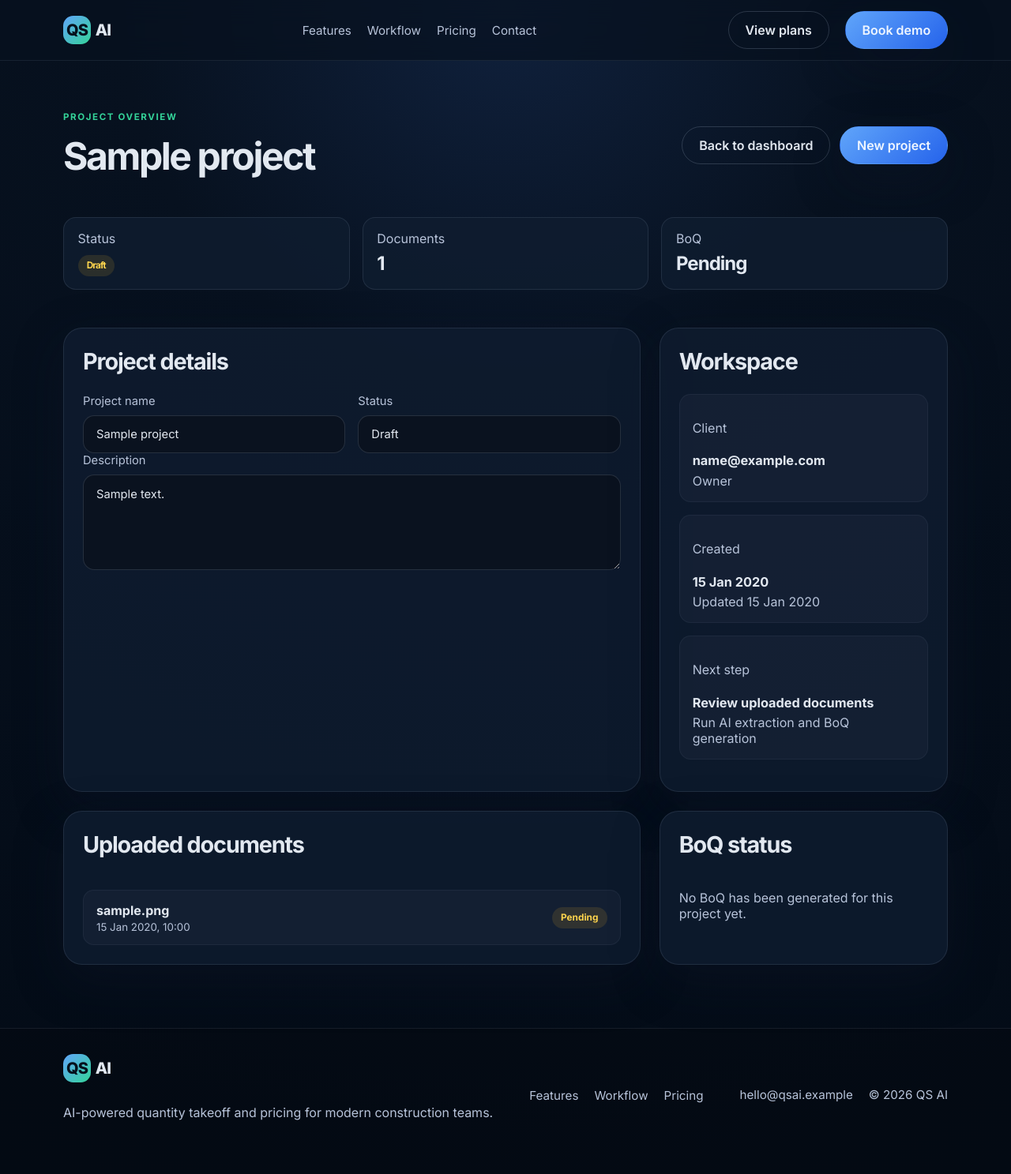
After one commit to Abiriyi/qs_ai_saas, a Django app: page /projects/00000000-0000-0000-0000-000000000001/ in a window 1280 px wide. The commit adds this page. Shown: the whole page at 79% size. Run offline with Django 4.2, Linux system fonts and the light colour scheme; a user stored in the database is signed in; tables that the repository leaves empty hold one stand-in row (values such as "Sample post"); data that the repository does not hold is empty; parts of the project's set-up code (start-up, migrations or seed data) failed here and were passed over.

Commit message:
Milestone complete: real project detail and status page

```diff
--- a/core/views.py
+++ b/core/views.py
@@ -2,7 +2,7 @@ from django.contrib import messages
 from django.contrib.auth import login
 from django.contrib.auth.decorators import login_required
 from django.http import JsonResponse
-from django.shortcuts import redirect, render
+from django.shortcuts import get_object_or_404, redirect, render
 
 from core.forms import OrganizationSignupForm, ProjectIntakeForm, UserLoginForm
 from projects.models import Project
@@ -150,3 +150,35 @@ def project_workflow(request):
             "form": form,
         },
     )
+
+
+@login_required(login_url="login")
+def project_detail(request, pk):
+    project = get_object_or_404(
+        Project.objects.filter(organization=request.user.organization),
+        pk=pk,
+    )
+
+    status_map = {
+        "draft": ("Draft", "warning"),
+        "processing": ("Processing", "info"),
+        "completed": ("Completed", "success"),
+        "archived": ("Archived", "info"),
+    }
+    status_label, status_class = status_map.get(project.status, ("Draft", "warning"))
+
+    documents = project.documents.select_related("project").order_by("-uploaded_at")
+    boq_summary = project.boqs.order_by("-updated_at").first()
+
+    return render(
+        request,
+        "project_detail.html",
+        {
+            "page_title": f"{project.name} | QS AI",
+            "project": project,
+            "status_label": status_label,
+            "status_class": status_class,
+            "documents": documents,
+            "boq_summary": boq_summary,
+        },
+    )
--- a/qs_ai_saas/urls.py
+++ b/qs_ai_saas/urls.py
@@ -17,13 +17,14 @@ Including another URLconf
 from django.contrib import admin
 from django.urls import path, include
 
-from core.views import auth_page, dashboard, home, project_workflow
+from core.views import auth_page, dashboard, home, project_detail, project_workflow
 
 urlpatterns = [
     path('', home, name='home'),
     path('login/', auth_page, name='login'),
     path('dashboard/', dashboard, name='dashboard'),
     path('projects/new/', project_workflow, name='project_workflow'),
+    path('projects/<uuid:pk>/', project_detail, name='project_detail'),
     path('admin/', admin.site.urls),
 
     path(
--- a/static/css/styles.css
+++ b/static/css/styles.css
@@ -732,6 +732,87 @@ th {
   padding: 4rem 0 5rem;
 }
 
+.project-detail-page {
+  padding: 4rem 0 5rem;
+}
+
+.project-detail-layout {
+  display: grid;
+  gap: 1.5rem;
+}
+
+.project-detail-grid {
+  display: grid;
+  grid-template-columns: minmax(0, 1.7fr) minmax(280px, 0.85fr);
+  gap: 1.5rem;
+}
+
+.project-detail-card,
+.project-detail-side {
+  padding: 1.5rem;
+}
+
+.detail-summary-grid {
+  display: grid;
+  grid-template-columns: repeat(3, minmax(0, 1fr));
+  gap: 1rem;
+  margin: 1.5rem 0;
+}
+
+.detail-summary-item {
+  background: rgba(15, 29, 48, 0.8);
+  border: 1px solid var(--panel-border);
+  border-radius: 1rem;
+  padding: 1rem 1.1rem;
+  display: grid;
+  gap: 0.35rem;
+}
+
+.detail-summary-item span {
+  color: var(--text-soft);
+}
+
+.detail-summary-item strong {
+  font-size: 1.5rem;
+  letter-spacing: -0.04em;
+}
+
+.document-list,
+.activity-list {
+  display: grid;
+  gap: 0.85rem;
+  margin-top: 1rem;
+}
+
+.document-item,
+.activity-item {
+  display: flex;
+  align-items: center;
+  justify-content: space-between;
+  gap: 1rem;
+  background: rgba(148, 163, 184, 0.05);
+  border: 1px solid rgba(148, 163, 184, 0.08);
+  border-radius: 0.85rem;
+  padding: 0.9rem 1rem;
+}
+
+.document-meta,
+.activity-meta {
+  display: grid;
+  gap: 0.2rem;
+}
+
+.document-meta small,
+.activity-meta small,
+.project-detail-empty {
+  color: var(--text-soft);
+}
+
+.project-detail-empty {
+  display: block;
+  padding: 1rem 0;
+}
+
 .project-layout {
   display: grid;
   gap: 1.5rem;
--- a/templates/dashboard.html
+++ b/templates/dashboard.html
@@ -70,7 +70,7 @@
               {% if projects %}
                 {% for project in projects %}
                   <tr>
-                    <td>{{ project.name }}</td>
+                    <td><a href="{% url 'project_detail' project.id %}">{{ project.name }}</a></td>
                     <td>
                       <span class="status-badge {{ project.status_class }}">{{ project.status }}</span>
                     </td>
--- /dev/null
+++ b/templates/project_detail.html
@@ -0,0 +1,129 @@
+{% extends 'base.html' %}
+
+{% block title %}{{ page_title }}{% endblock %}
+
+{% block content %}
+<section class="project-detail-page">
+  <div class="container project-detail-layout">
+    <header class="page-header">
+      <div>
+        <p class="eyebrow">Project overview</p>
+        <h1>{{ project.name }}</h1>
+      </div>
+      <div class="header-actions">
+        <a href="{% url 'dashboard' %}" class="btn btn-ghost">Back to dashboard</a>
+        <a href="{% url 'project_workflow' %}" class="btn btn-primary">New project</a>
+      </div>
+    </header>
+
+    <div class="detail-summary-grid">
+      <article class="detail-summary-item">
+        <span>Status</span>
+        <strong><span class="status-badge {{ status_class }}">{{ status_label }}</span></strong>
+      </article>
+      <article class="detail-summary-item">
+        <span>Documents</span>
+        <strong>{{ documents|length }}</strong>
+      </article>
+      <article class="detail-summary-item">
+        <span>BoQ</span>
+        <strong>{% if boq_summary %}{{ boq_summary.status|title }}{% else %}Pending{% endif %}</strong>
+      </article>
+    </div>
+
+    <div class="project-detail-grid">
+      <section class="panel project-detail-card">
+        <div class="panel-header-row">
+          <h2>Project details</h2>
+        </div>
+
+        <div class="field-list">
+          <div class="field-row two-col">
+            <label class="field">
+              <span>Project name</span>
+              <input type="text" value="{{ project.name }}" readonly />
+            </label>
+            <label class="field">
+              <span>Status</span>
+              <input type="text" value="{{ status_label }}" readonly />
+            </label>
+          </div>
+
+          <label class="field">
+            <span>Description</span>
+            <textarea rows="5" readonly>{% if project.description %}{{ project.description }}{% else %}No project brief provided.{% endif %}</textarea>
+          </label>
+        </div>
+      </section>
+
+      <aside class="panel project-detail-side">
+        <div class="panel-header-row">
+          <h2>Workspace</h2>
+        </div>
+
+        <div class="mini-card">
+          <p class="muted-label">Client</p>
+          <strong>{{ project.created_by.email }}</strong>
+          <span>Owner</span>
+        </div>
+
+        <div class="mini-card">
+          <p class="muted-label">Created</p>
+          <strong>{{ project.created_at|date:"d M Y" }}</strong>
+          <span>Updated {{ project.updated_at|date:"d M Y" }}</span>
+        </div>
+
+        <div class="mini-card">
+          <p class="muted-label">Next step</p>
+          <strong>Review uploaded documents</strong>
+          <span>Run AI extraction and BoQ generation</span>
+        </div>
+      </aside>
+    </div>
+
+    <div class="project-detail-grid">
+      <section class="panel project-detail-card">
+        <div class="panel-header-row">
+          <h2>Uploaded documents</h2>
+        </div>
+
+        {% if documents %}
+          <div class="document-list">
+            {% for document in documents %}
+              <div class="document-item">
+                <div class="document-meta">
+                  <strong>{{ document.original_filename }}</strong>
+                  <small>{{ document.uploaded_at|date:"d M Y, H:i" }}</small>
+                </div>
+                <span class="status-badge {% if document.status == 'processed' %}success{% elif document.status == 'pending' %}warning{% else %}info{% endif %}">{{ document.status|title }}</span>
+              </div>
+            {% endfor %}
+          </div>
+        {% else %}
+          <span class="project-detail-empty">No documents uploaded for this project yet.</span>
+        {% endif %}
+      </section>
+
+      <section class="panel project-detail-side">
+        <div class="panel-header-row">
+          <h2>BoQ status</h2>
+        </div>
+
+        {% if boq_summary %}
+          <div class="activity-list">
+            <div class="activity-item">
+              <div class="activity-meta">
+                <strong>{{ boq_summary.name }}</strong>
+                <small>{{ boq_summary.status|title }}</small>
+              </div>
+              <span class="status-badge success">£{{ boq_summary.total_amount }}</span>
+            </div>
+          </div>
+        {% else %}
+          <span class="project-detail-empty">No BoQ has been generated for this project yet.</span>
+        {% endif %}
+      </section>
+    </div>
+  </div>
+</section>
+{% endblock %}
```
Also changed, not shown: core/tests.py (+63 -0 lines).
